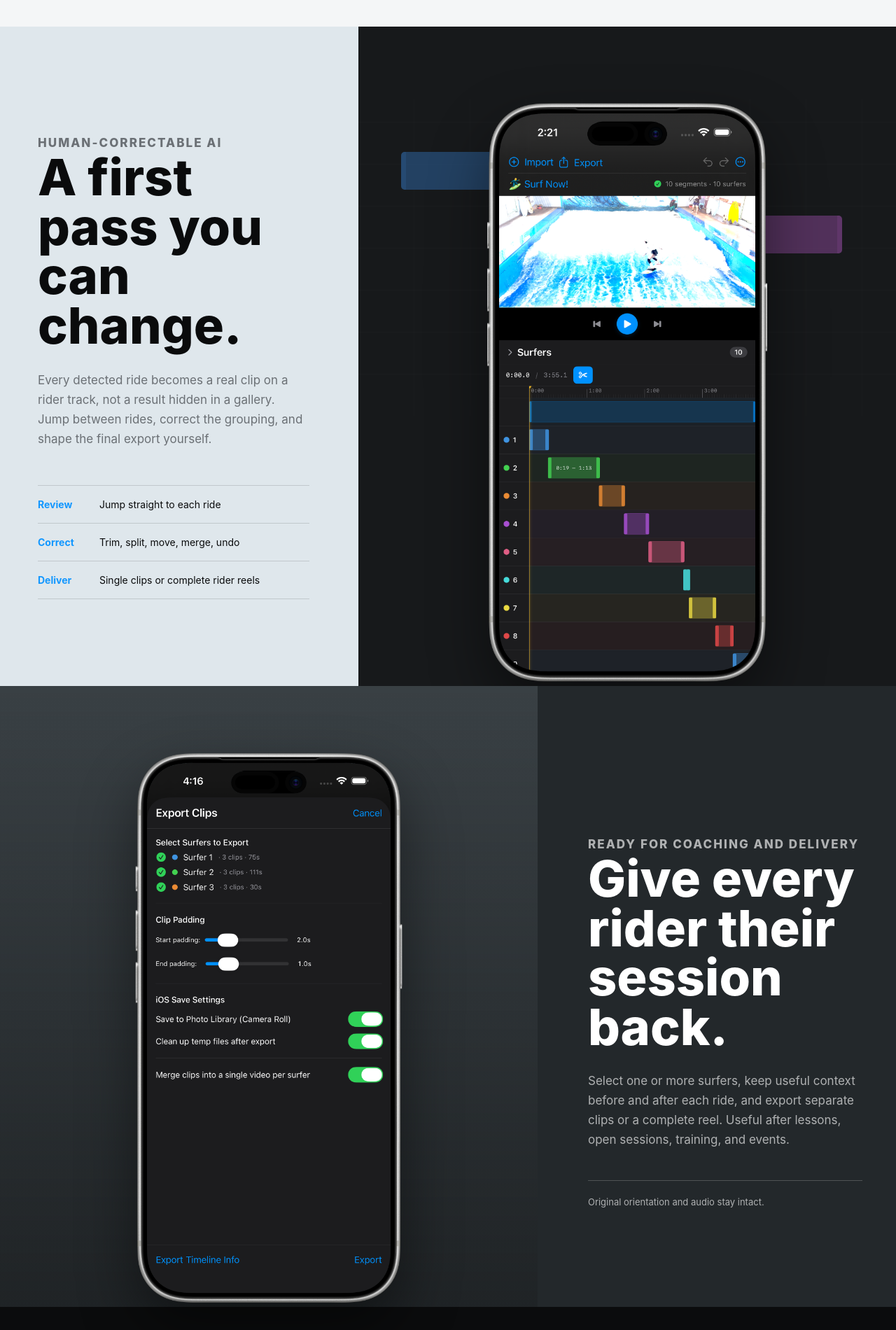
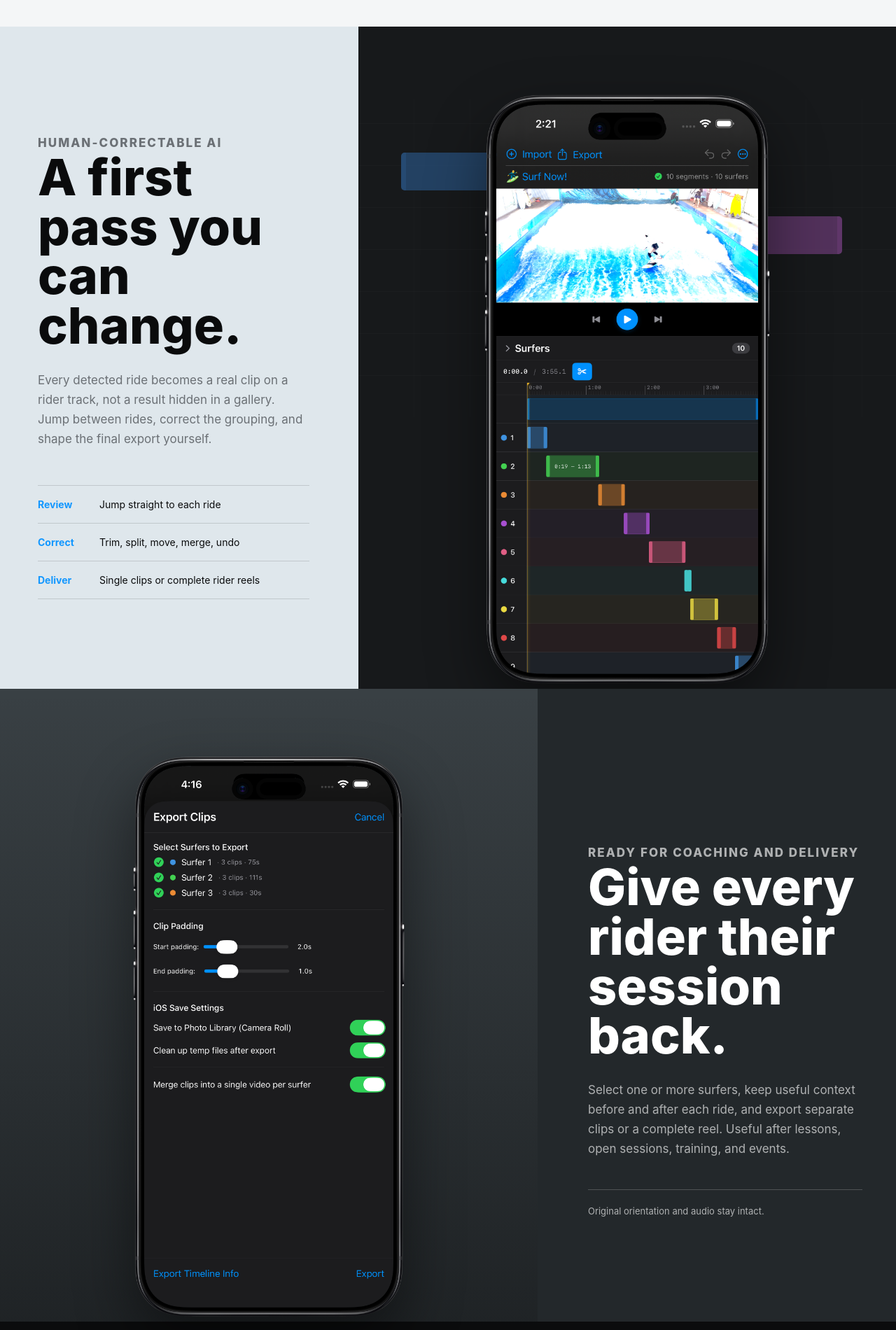
Before and after one commit to Sh7ne/deepsurfcut-website, a plain HTML site: page index.html in a window 1280 px wide. Shown: the part 3040-4940 px from the top of the page at 70% size. Drawn offline with Linux system fonts and the light colour scheme.

Commit message:
Use iPhone Air for product mockups

```diff
--- a/index.html
+++ b/index.html
@@ -212,8 +212,8 @@
           </div>
           <figure class="device-frame" data-reveal>
             <img
-              src="/assets/app-timeline-iphone17-pro.png?v=c3678bb"
-              alt="DeepSurfCut showing detected surfers on a multitrack timeline in iPhone 17 Pro"
+              src="/assets/device-options/timeline-iphone-air-space-black.png?v=device-options-3"
+              alt="DeepSurfCut showing detected surfers on a multitrack timeline in a Space Black iPhone Air"
             />
           </figure>
         </div>
@@ -223,8 +223,8 @@
         <div class="export-visual">
           <figure class="device-frame device-frame-secondary" data-reveal>
             <img
-              src="/assets/app-export-iphone17-pro.png?v=c3678bb"
-              alt="DeepSurfCut export controls for selecting surfers and clip padding in iPhone 17 Pro"
+              src="/assets/device-options/export-iphone-air-space-black.png?v=device-options-3"
+              alt="DeepSurfCut export controls for selecting surfers and clip padding in a Space Black iPhone Air"
             />
           </figure>
         </div>
--- a/styles.css
+++ b/styles.css
@@ -564,7 +564,7 @@ a {
 .device-frame {
   position: relative;
   width: min(410px, 78%);
-  aspect-ratio: 1350 / 2760;
+  aspect-ratio: 1380 / 2880;
   height: auto;
   margin: 0;
   filter: drop-shadow(0 36px 42px rgba(0, 0, 0, 0.46));
```
Also changed, not shown: zh/index.html (+4 -4 lines).
